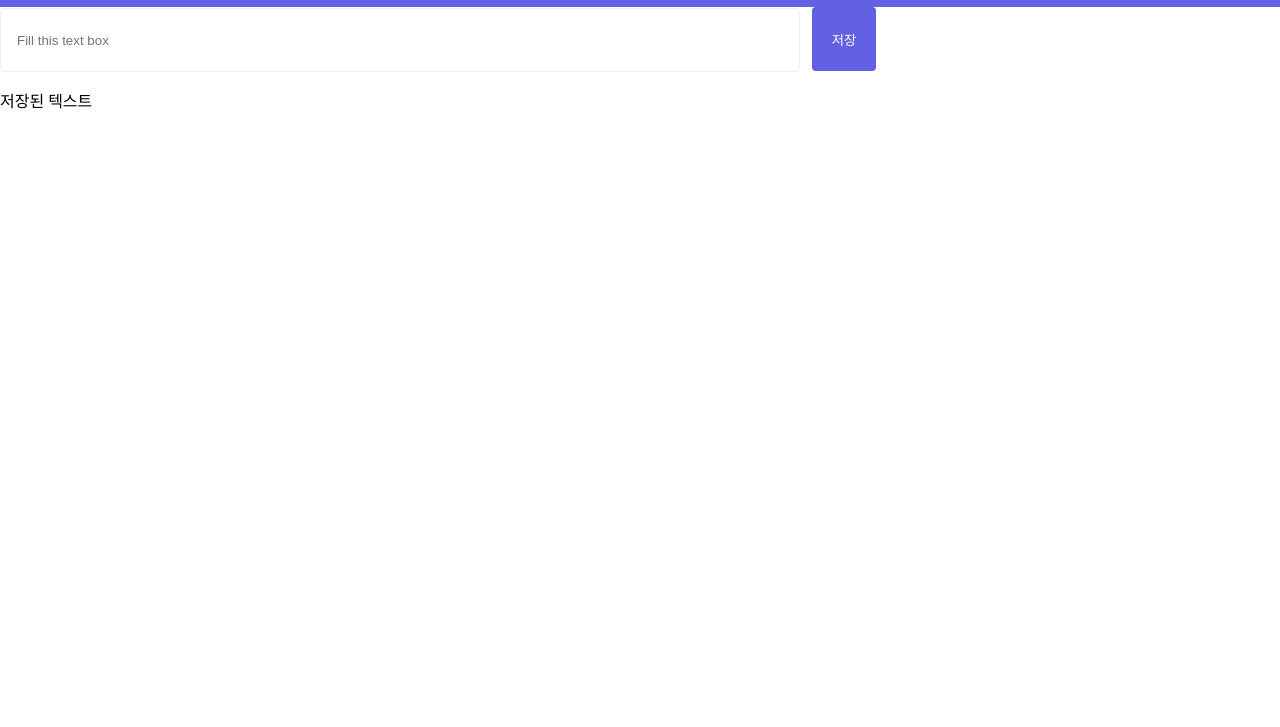
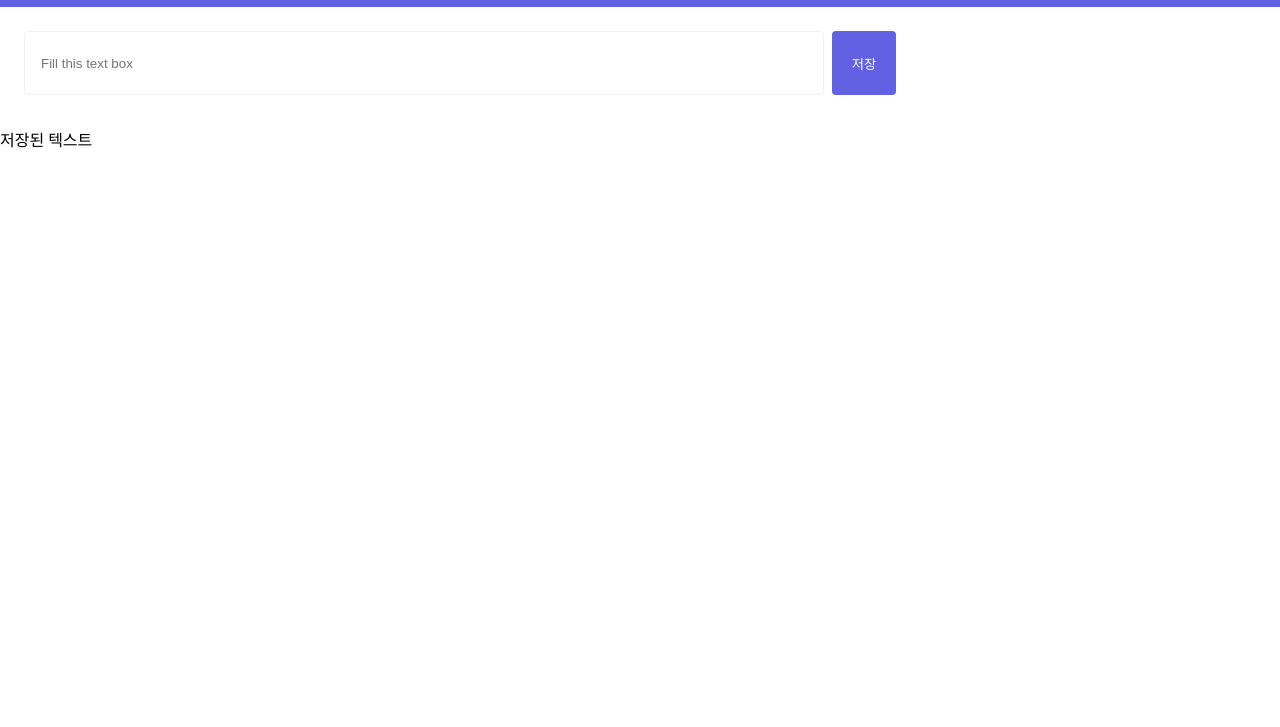
Before and after one commit to n4mhoon/devstudy, a plain HTML site: page Assignment/memo.html in a window 1280 px wide. Shown: the part 73-800 px from the top of the page. Drawn offline with Linux system fonts and the light colour scheme.

Commit message:
update css

```diff
--- a/Assignment/memo.html
+++ b/Assignment/memo.html
@@ -40,7 +40,7 @@
             height: 64px;
             padding-left: 16px;
             padding-right: 16px;
-            }
+        }
         .button{
             background: #6361E3;
             color:#FFFFFF;
@@ -60,6 +60,18 @@
         .button:active {
             background: #2D2A8E;
         }
+        .flex-container{
+            display: flex;
+            flex-direction: row;
+            align: center;
+            margin: 8px;
+            padding: 16px;
+            border: none;
+            background: none;
+        }
+        .flex-item{
+            display: flex;
+        }
     </style>
 </head>
 <body>
@@ -67,13 +79,29 @@
         <h1 id="header">메모장</h1>
     </div>
 
-    <div>
-        <input id="inputtext" type="text" placeholder="Fill this text box"> <button id="savebutton" class="button">저장</button>
+    <div class="parent">
+
+        <div class="child">
+            <div class="flex-container">
+                <div class="flex-item">
+                    <input id="inputtext" type="text" placeholder="Fill this text box">
+                </div>
+
+                <div class="flex-item" >
+                    <button id="savebutton" class="button">저장</button>
+                </div>
+        </div>
+
+        <div class="child">
+            <div>
+                <h3 id="savedtext">저장된 텍스트</h3>
+            </div>
+        </div>
+
     </div>
 
-    <div>
-        <h3 id="savedtext">저장된 텍스트</h3>
-    </div>
+
+
 
     <script>
         const inputElement = document.getElementById('inputtext');
```
